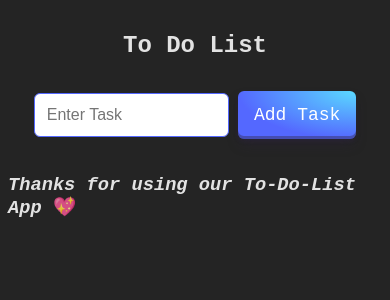
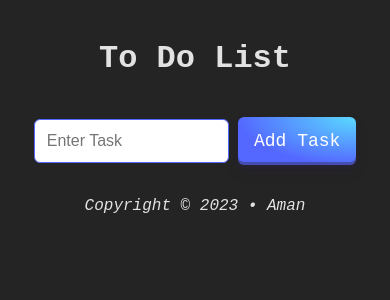
Before and after one commit to AmanKumarSinhaGitHub/React-To-Do-List-App, a React (Vite) app: page / in a window 390 px wide. Shown: the top 300 px of the page. Built offline with nearby package versions, Linux system fonts and the light colour scheme.

Commit message:
Update Footer

```diff
--- a/src/App.css
+++ b/src/App.css
@@ -208,7 +208,7 @@ input:active {
 
 @media screen and (max-width: 600px) {
   #title h1 {
-    font-size: 1.5em;
+    font-size: 2em;
   }
 
   button {
--- a/src/App.jsx
+++ b/src/App.jsx
@@ -110,7 +110,7 @@ function App() {
       )}
 
       <footer className="container">
-        <h3 id="footerText">Thanks for using our To-Do-List App 💖</h3>
+        <p id="footerText">Copyright © 2023 • Aman</p>
       </footer>
     </>
   );
```
